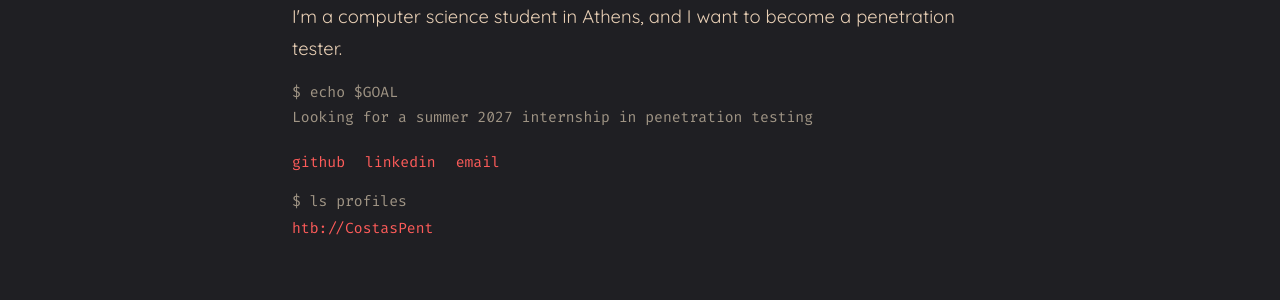
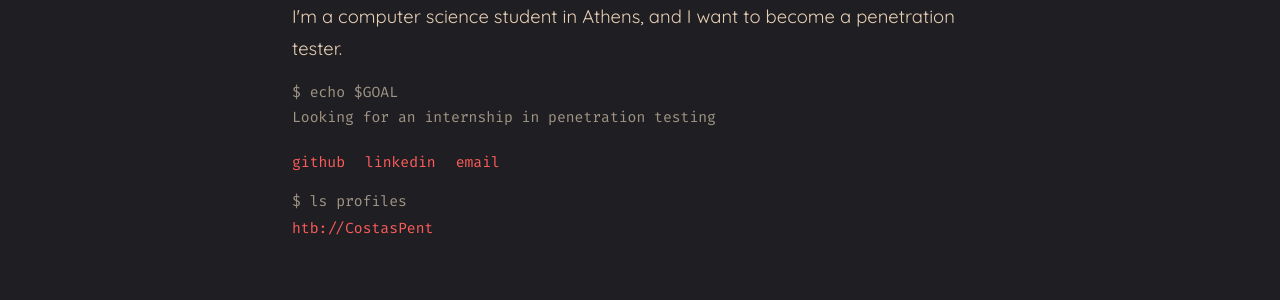
Before and after one commit to CostasPent/CostasPent.github.io, a Jekyll site: the page built from index.html, in a window 1280 px wide and 900 px high. Shown: the part 132-432 px from the top of the window. Built offline with Jekyll 4.4.1, drawn with Linux system fonts in a browser that asks for light colours.

Commit message:
Update index.html

```diff
--- a/index.html
+++ b/index.html
@@ -5,7 +5,7 @@ title: Home
 <section class="hero">
   <h1><span class="acc">&gt;</span> <span id="typed" data-text="Costas Pentarakis">Costas Pentarakis</span><span class="cursor">_</span></h1>
   <p class="tag-line">I'm a computer science student in Athens, and I want to become a penetration tester.</p>
-  <p class="goal mono muted">$ echo $GOAL<br>Looking for a summer 2027 internship in penetration testing</p>
+  <p class="goal mono muted">$ echo $GOAL<br>Looking for an internship in penetration testing</p>
   <div class="links mono">
     <a href="https://github.com/CostasPent">github</a>
     <a href="https://www.linkedin.com/in/konstantinos-pentarakis-306286332/">linkedin</a>
```
